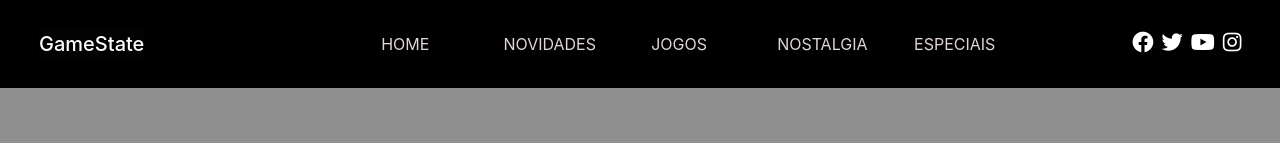
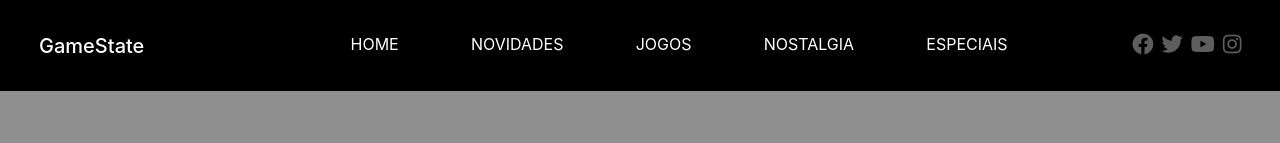
Before and after one commit to renan-melo/stage-backend, a Vue app: page /jogos in a window 1280 px wide. Shown: the top 143 px of the page. Built offline with nearby package versions, Linux system fonts and the light colour scheme.

Commit message:
Ajuste navbar

```diff
--- a/src/components/NavBar.vue
+++ b/src/components/NavBar.vue
@@ -1,38 +1,41 @@
 <template>
-  <nav class="navbar navbar-expand-lg p-0 py-3 py-md-2 py-md-1">
+
+  <nav id="navbar" class="navbar navbar-expand-lg p-0 py-3 py-md-2 py-md-1">
+
     <div class="container-fluid mr-8 justify-content-between align-items-center">
-      <a class="navbar-brand ml-4 mx-0" href="#">
+
+      <a class="navbar-brand ml-4 mx-0 text-white" href="#">
         <h5 class="m-0 align-middle">GameState</h5>
-        </a>
-      <button
-        class="navbar-toggler navbar-dark"
-        type="button "
-        data-toggle="collapse"
-        data-target="#navbarSite"
-      >
+      </a>
+
+      <button class="navbar-toggler navbar-dark" type="button " data-toggle="collapse"  data-target="#nav">
         <span class="navbar-toggler-icon"></span>
       </button>
 
-      <div class="collapse navbar-collapse col-12 col-lg-9 p-0 justify-content-between align-items-center" id="navbarSite">
+      <div class="collapse navbar-collapse col-12 col-lg-9 p-0 justify-content-between align-items-center" id="nav">
 
         <div class="col-12 col-lg-9">
-        <ul  class="row p-2 justify-content-between p-0 m-0">
-          <li v-for="item in menuItens" :key="item.id" class="nav-item p-0 py-2 col-lg-2 text-center">
-
-            <router-link class="nav-link" :to="item.url" >{{item.name}}</router-link>
-          </li>
-        </ul>
+          <ul class="row p-2 justify-content-between p-0 m-0">
+            <li v-for="(item,index) in items" :key="index" class="nav-item nav-item-link p-0 py-2">
+                  <router-link class="nav-link link text-left px-0" :to="item.path" >{{item.name}}</router-link>
+            </li>
+          </ul>
         </div>
 
-          <SocialMedia class="col-12 col-lg-2"/>
+        <SocialMedia class="col-12 col-lg-2"/>
 
       </div>
+
     </div>
+
   </nav>
+
 </template>
 
 <script>
+
 import SocialMedia from './SocialMedia'
+
 export default {
   name: "NavBar",
   components:{
@@ -40,63 +43,80 @@ export default {
   },
   data(){
     return{
-      menuItens:[
+      items:[
         {
           name:'home'.toUpperCase(),
-          url:'/'
+          path:'/'
         },{
           name:'novidades'.toUpperCase(),
-          url:'/novidades'
+          path:'/novidades'
         },{
           name:'jogos'.toUpperCase(),
-          url:'/jogos'
+          path:'/jogos'
         },{
           name:'nostalgia'.toUpperCase(),
-          url:'/nostalgia'
+          path:'/nostalgia'
         },{
           name:'especiais'.toUpperCase(),
-          url:'/especiais'
+          path:'/especiais'
         }
       ],
     }
   }
 };
+
 </script>
 
 <style scoped>
-.navbar {
+
+#navbar{
   background-color: rgb(0, 0, 0);
-
-}
-.row{
-  list-style-type: none;
-
 }
 
-.container-fluid {
-  background-color: rgb(0, 0, 0);
-}
-.navbar-brand {
-  color: rgb(255, 255, 255);
-  background-color: rgb(3, 3, 3);
-
+#navbar .navbar-brand {
+  transition: transform .5s, color .5s;
 }
 
-.navbar-brand:hover {
-  color: rgba(243, 111, 111, 0.932);
-  -webkit-transform: scale(1.1);
-  -ms-transform: scale(1.1);
+#navbar .navbar-brand:hover {
+  color: #f36f6fee !important;
   transform: scale(1.1);
 }
 
-.nav-link{
-  color: rgba(241, 228, 228, 0.932);
-
-}
- .nav-link:hover {
-  color: rgba(161, 156, 156, 0.932);
-
+#navbar ul{
+  list-style-type: none;
 }
 
+#navbar .link{
+  color: #fff;
+  outline: none;
+}
+
+#navbar .link:hover{
+  color: turquoise;
+  transition: color .3s;
+}
+
+#navbar .link::after{
+    content: '';
+    display: block;
+    width: 0;
+    height: 3px;
+    position: relative;
+    background: turquoise;
+    z-index: 1;
+    transition: width .3s ease-in-out;
+}
+
+#navbar .link:hover::after{
+    width: 100%;
+}
+
+.link:focus{
+    color: turquoise !important;
+}
+
+.link:focus::after{
+    width: 100% !important;
+}
 
 </style>
--- a/src/components/SocialMedia.vue
+++ b/src/components/SocialMedia.vue
@@ -1,6 +1,6 @@
 <template>
 
-    <ul id="socialMedia" class="row justify-content-center align-items-center p-0 m-0">
+    <ul id="socialMedia" class="row justify-content-center align-items-center p-0 m-0 text-muted">
         <li v-for="(item,index) in media" :key="index" class="px-1 m-0" >
             <a  :href="item.url">
                 <i :class="'fab fa-'+item.icon" @mouseover="alterColor($event,item.color,true)" @mouseout="alterColor($event,item.color,false)" ></i>
@@ -15,8 +15,7 @@ export default {
     name:'SocialMedia',
     methods:{
         alterColor(event,color,isActive){
-            const timerTransition = 0.2
-            isActive ? event.target.setAttribute("style", `color: ${color};transition:color ${timerTransition}s`):event.target.setAttribute("style", `color:#fff; transition:color ${timerTransition}s`)
+            isActive ? event.target.setAttribute("style", `color: ${color};`):event.target.removeAttribute("style")
         }
     },
     data() {
@@ -25,19 +24,19 @@ export default {
       {
         icon:'facebook',
         url:'https://pt-br.facebook.com/',
-        color:'#4d4bc5'
+        color:'#4064ad'
       },{
         icon:'twitter',
         url:'https://twitter.com/login?lang=pt',
-        color:'#0094f7'
+        color:'#29A4DA'
       },{
         icon:'youtube',
         url:'https://www.youtube.com/?hl=pt&gl=BR',
-        color:'#fc0404bb'
+        color:'#F70019'
       },{
         icon:'instagram',
         url:'https://www.instagram.com/?hl=pt-br',
-        color:'#ce3ba2bb'
+        color:'#CF3587'
       },
       ]
     }
@@ -49,7 +48,8 @@ export default {
 
    #socialMedia li i{
        font-size: 16pt;
-       color: #fff;
+       color: rgba(255, 255, 255, 0.37);
+       transition: transform .2s, color .2s;
    }
 
    #socialMedia ul {
@@ -58,7 +58,6 @@ export default {
 
    #socialMedia li i:hover{
      transform: scale(1.2);
-     transition: transform .2s;
    }
 
 </style>
```
Also changed, not shown: src/scss/color.scss (added).
